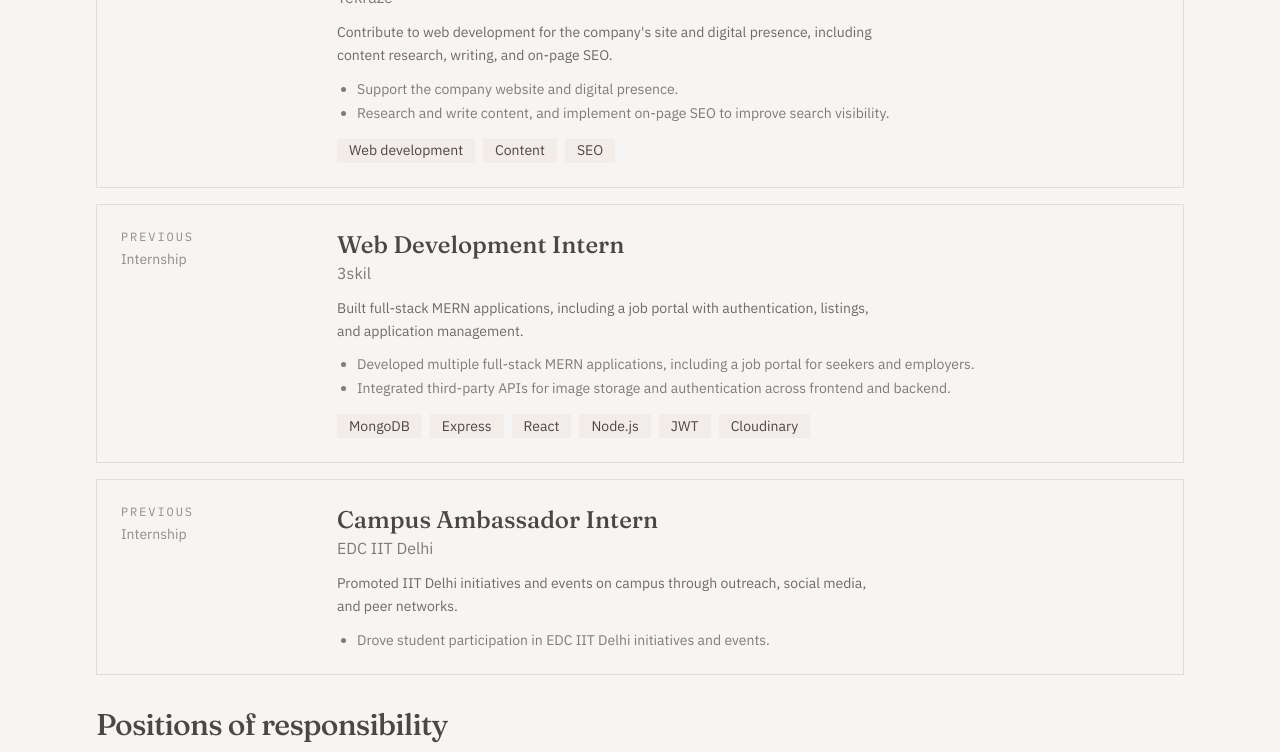
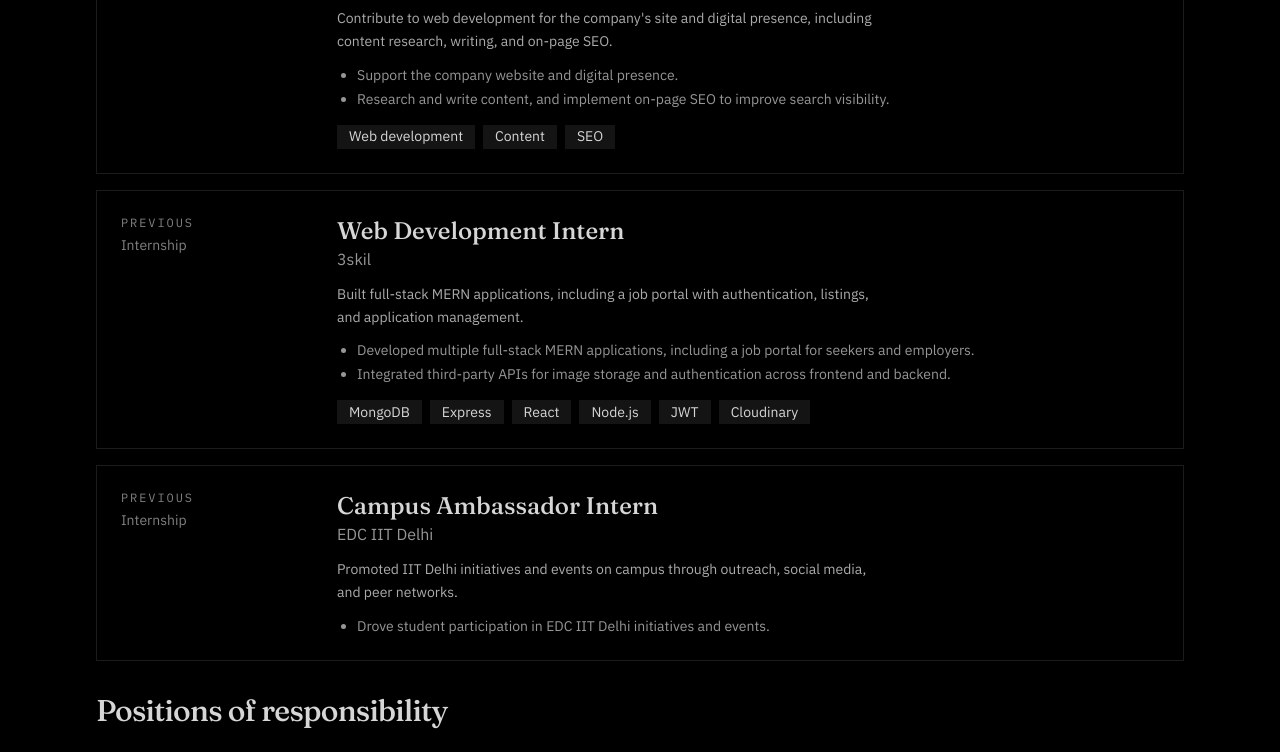
Before and after one commit to Faizaan-Alam/faizaan-alam-portfolio, a React (Vite) app: page / in a window 1280 px wide. Shown: the part 3300-4052 px from the top of the page. Built offline with nearby package versions, Linux system fonts and the light colour scheme.

Commit message:
some changes made

```diff
--- a/index.html
+++ b/index.html
@@ -1,5 +1,5 @@
 <!doctype html>
-<html lang="en">
+<html lang="en" data-theme="black">
   <head>
     <meta charset="UTF-8" />
     <meta name="viewport" content="width=device-width, initial-scale=1.0" />
@@ -41,9 +41,9 @@
     <script>
       (function () {
         try {
-          var key = "faizaan-theme"
-          var saved = localStorage.getItem(key)
-          if (saved) document.documentElement.setAttribute("data-theme", saved)
+          var key = "faizaan-theme-v2"
+          var saved = localStorage.getItem(key) || "black"
+          document.documentElement.setAttribute("data-theme", saved)
         } catch (e) {}
       })()
     </script>
--- a/src/data/themes.js
+++ b/src/data/themes.js
@@ -8,13 +8,13 @@
  * Theme names must match DaisyUI's built-in theme ids.
  * https://daisyui.com/docs/themes/
  */
-export const THEME_STORAGE_KEY = "faizaan-theme"
+export const THEME_STORAGE_KEY = "faizaan-theme-v2"
 
-export const defaultTheme = "silk"
+export const defaultTheme = "black"
 
 export const themes = [
+  { id: "black", label: "Black", group: "dark" },
   { id: "winter", label: "Winter", group: "light" },
-  { id: "light", label: "Light", group: "light" },
   { id: "cupcake", label: "Cupcake", group: "light" },
   { id: "bumblebee", label: "Bumblebee", group: "light" },
   { id: "emerald", label: "Emerald", group: "light" },
--- a/src/index.css
+++ b/src/index.css
@@ -1,10 +1,9 @@
 @import "tailwindcss";
 @plugin "daisyui" {
   themes:
-    silk --default,
+    black --default,
     night --prefersdark,
     winter,
-    light,
     cupcake,
     bumblebee,
     emerald,
@@ -13,6 +12,7 @@
     pastel,
     garden,
     retro,
+    silk,
     nord,
     dark,
     forest,
```
Also changed, not shown: 1 other file (tests, documents, lock files or other folders).
